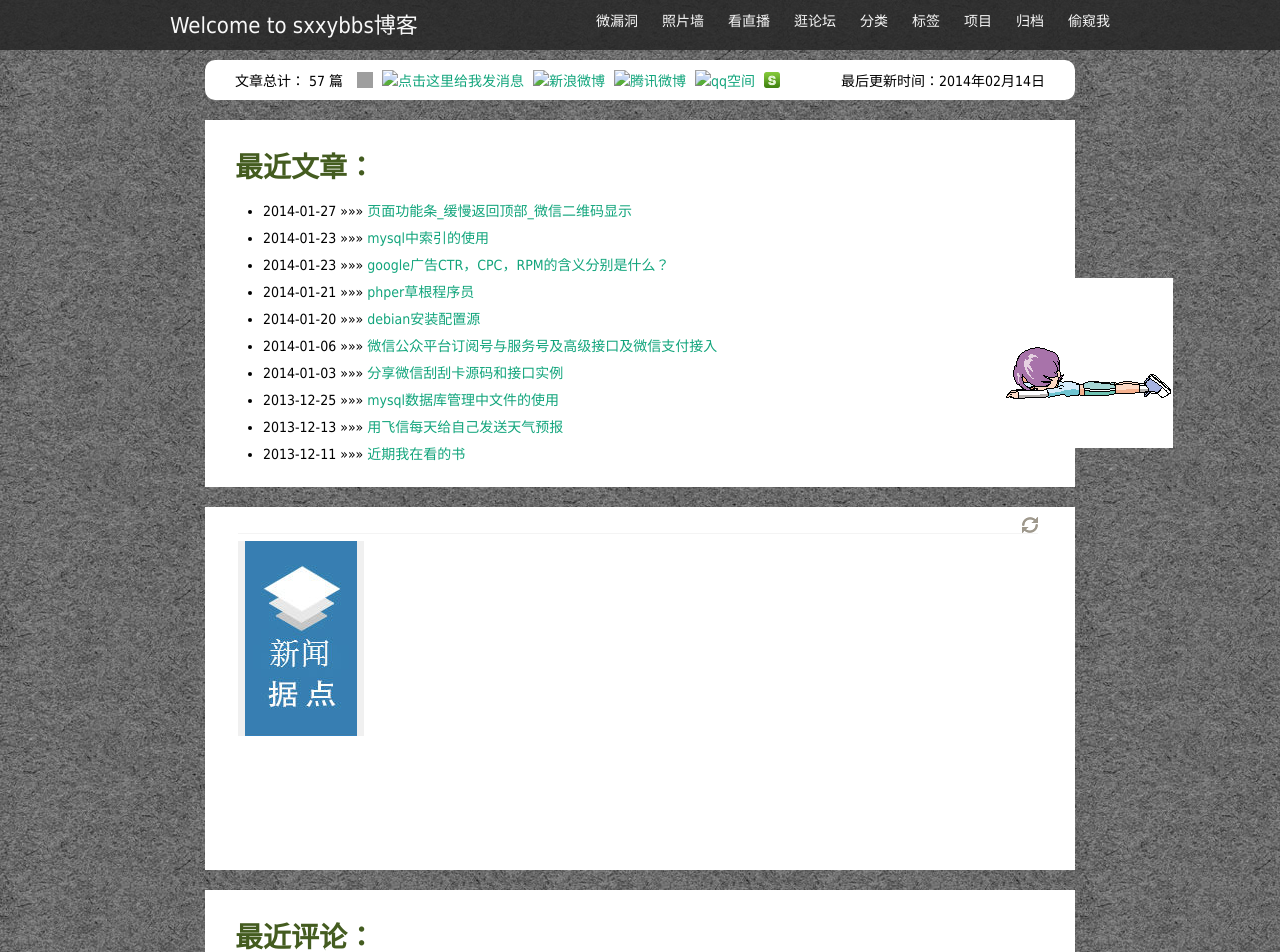
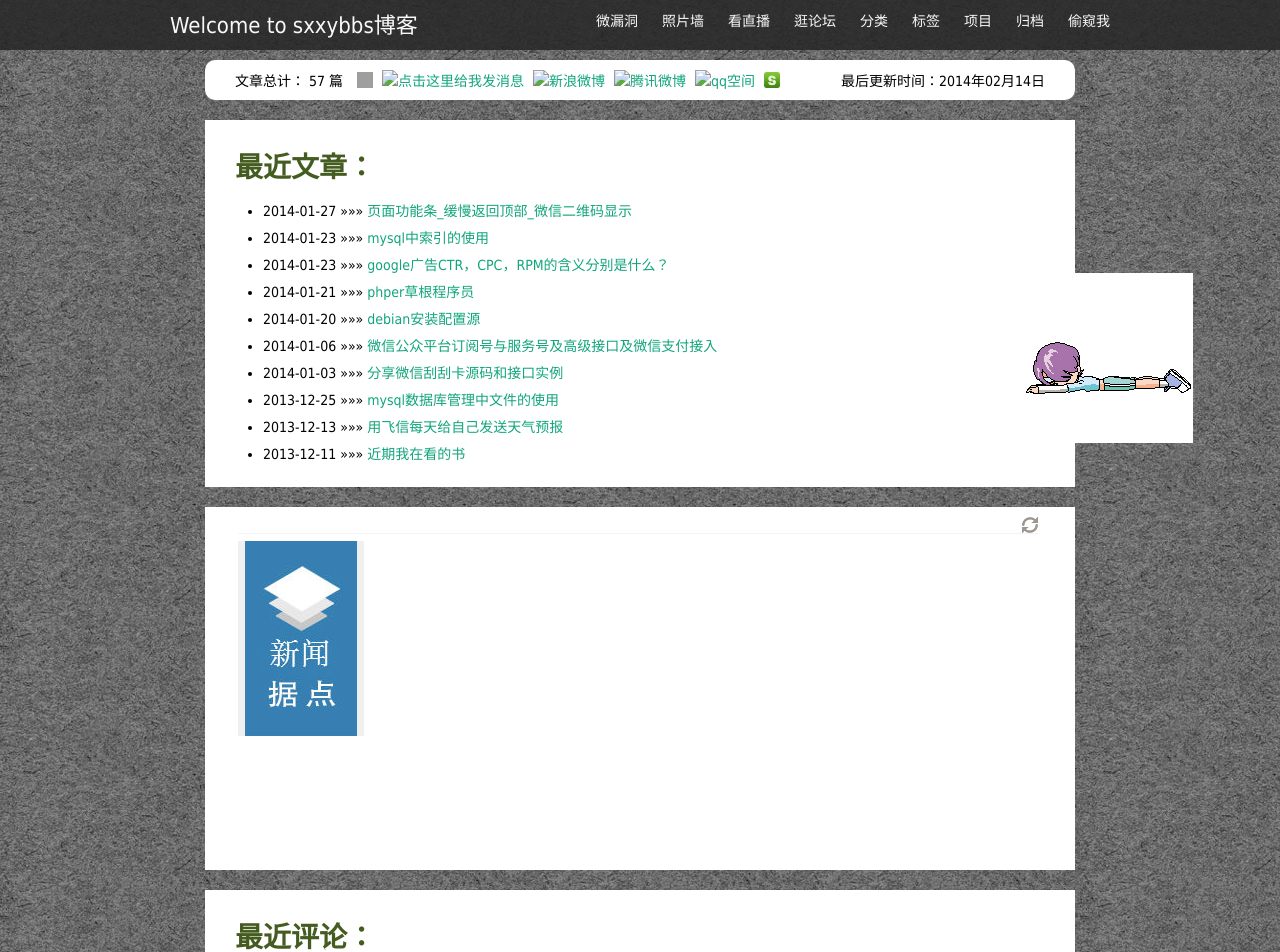
Before and after one commit to sxxybbs/sxxybbs.github.com, a Jekyll site: the page built from index.html, in a window 1280 px wide and 1400 px high. Shown: the top 952 px of the window. Built offline with Jekyll 4.4.1, drawn with Linux system fonts in a browser that asks for light colours; nearby versions of some CDN libraries; library files that are not in the unit come from our copies; Markdown is read by kramdown in place of the engine named in the settings; comment, search, counter and statistics services are not loaded; grey boxes are pictures that could not be loaded.

Commit message:
Update blog.css

```diff
--- a/assets/css/blog.css
+++ b/assets/css/blog.css
@@ -21,7 +21,7 @@ pre code{margin: 10px; border-radius: 10px; -moz-border-radius: 10px;
   -webkit-border-radius: 10px; overflow-x: hidden;}
 blockquote{margin:1em 0;border-left:5px solid #ddd;padding-left:.6em;color:#555;}
 p{text-indent:2em;margin-bottom: 10px; line-height:25px;}
-img{margin: 5px 20px;}
+/*img{margin: 5px 20px;}*/
 a{text-decoration: none; color: rgb(18, 165, 124);}
 li a:hover { color: rgb(52, 190, 52);}
 table { width: 90%; margin: 20px; border-spacing: 2px; border-color: gray;
```
